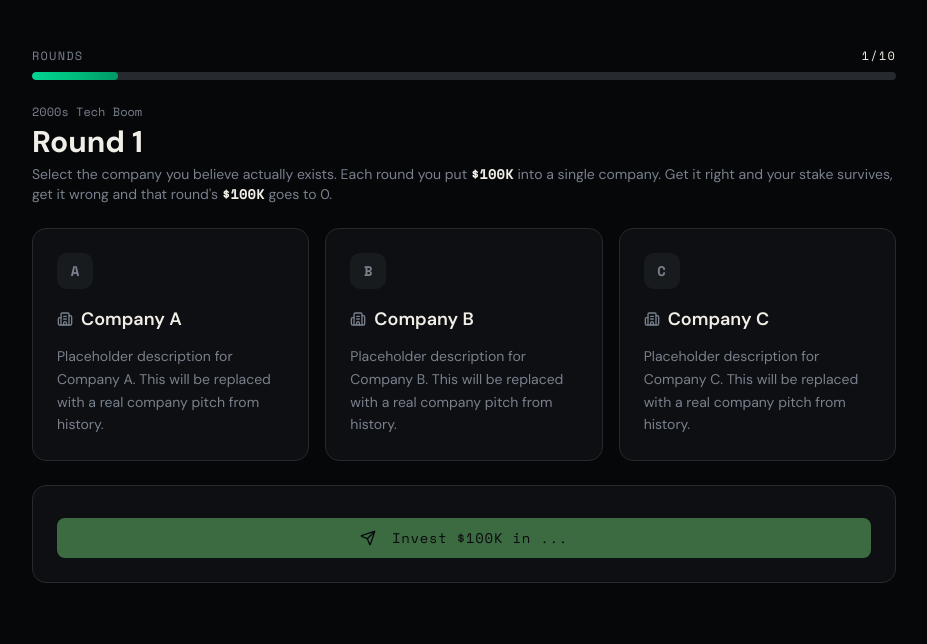
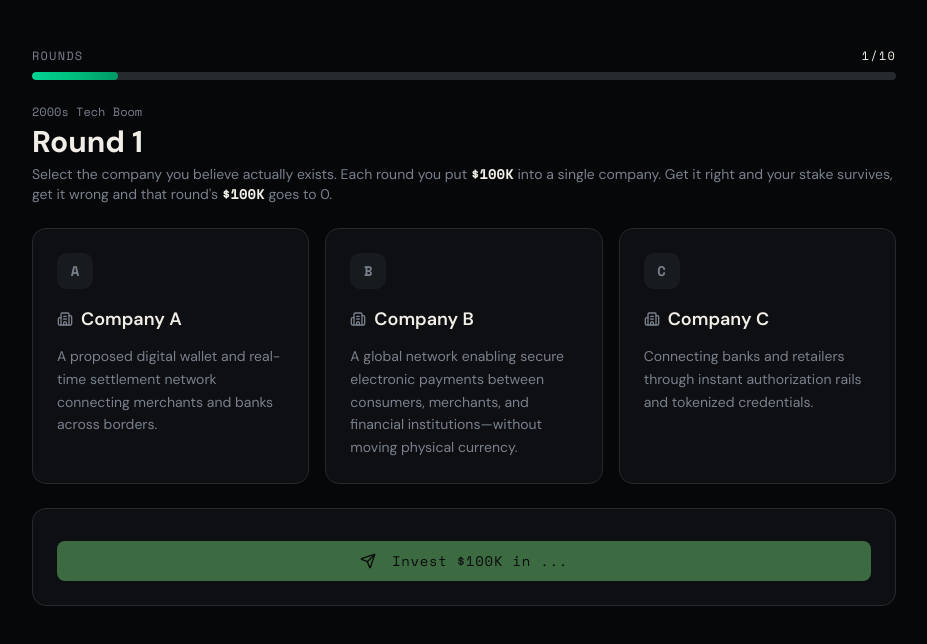
Before and after one commit to arkhamcapital/arkham-vc-sim, a Next.js app: page / in a window 1280 px wide. Both pictures are taken after a click on the button "Start Investing". Shown: the top 644 px of the page, without its empty margins (176-1103 px from the left). Built offline with nearby package versions, Linux system fonts and the light colour scheme.

Commit message:
companies added

```diff
--- a/components/company-card.tsx
+++ b/components/company-card.tsx
@@ -7,6 +7,8 @@ import { Check, X, Building2 } from "lucide-react"
 interface CompanyCardProps {
   company: Company
   index: number
+  /** Anonymous label during round (e.g. "Company A"); real name only shown when isRevealed. */
+  displayName: string
   isSelected: boolean
   isRevealed: boolean
   onSelect: () => void
@@ -15,11 +17,13 @@ interface CompanyCardProps {
 export function CompanyCard({
   company,
   index,
+  displayName,
   isSelected,
   isRevealed,
   onSelect,
 }: CompanyCardProps) {
   const labels = ["A", "B", "C"]
+  const title = isRevealed ? company.name : displayName
 
   return (
     <button
@@ -79,7 +83,7 @@ export function CompanyCard({
       {/* Company Name */}
       <div className="flex items-center gap-2 mb-3">
         <Building2 className="w-4 h-4 text-muted-foreground shrink-0" />
-        <h3 className="text-lg font-semibold text-card-foreground">{company.name}</h3>
+        <h3 className="text-lg font-semibold text-card-foreground">{title}</h3>
       </div>
 
       {/* Description */}
--- a/components/quiz-game.tsx
+++ b/components/quiz-game.tsx
@@ -12,6 +12,15 @@ import { ArrowRight, Send } from "lucide-react"
 
 const STARTING_AMOUNT = 1_000_000
 const ROUND_INVESTMENT = 100_000
+
+/** Anonymous label per round: R1 = Company A/B/C, R2 = D/E/F, … R10 = AA/AB/AC. Names only revealed after submit. */
+function getCompanyDisplayLabel(roundIndex: number, companyIndex: number): string {
+  const n = roundIndex * 3 + companyIndex
+  if (n < 26) return `Company ${String.fromCharCode(65 + n)}`
+  const first = String.fromCharCode(65 + Math.floor(n / 26) - 1)
+  const second = String.fromCharCode(65 + (n % 26))
+  return `Company ${first}${second}`
+}
 
 interface RoundResult {
   correct: boolean
@@ -115,8 +124,7 @@ export function QuizGame() {
             className="flex-1 rounded-xl h-12 border border-emerald-500/40 bg-card/60 font-mono tracking-widest text-xs uppercase text-emerald-300 hover:bg-card/60 hover:border-emerald-400 hover:text-emerald-400"
           >
             <Link href="/submit-startup">
-              Submit startup for review
-            </Link>
+              Founder - Let’s Connect            </Link>
           </Button>
         </div>
       </div>
@@ -179,6 +187,7 @@ export function QuizGame() {
             key={`${round.id}-${index}`}
             company={company}
             index={index}
+            displayName={getCompanyDisplayLabel(currentRound, index)}
             isSelected={selectedCompany === index}
             isRevealed={false}
             onSelect={() => {
@@ -201,7 +210,7 @@ export function QuizGame() {
           >
             <Send className="w-4 h-4 mr-2" />
             Invest {formatMoney(ROUND_INVESTMENT)} in{" "}
-            {selectedCompany !== null ? round.companies[selectedCompany].name : "..."}
+            {selectedCompany !== null ? getCompanyDisplayLabel(currentRound, selectedCompany) : "..."}
           </Button>
         </div>
       )}
--- a/lib/quiz-data.ts
+++ b/lib/quiz-data.ts
@@ -17,20 +17,20 @@ export const rounds: Round[] = [
     era: "2000s Tech Boom",
     companies: [
       {
-        name: "Company A",
-        description: "Placeholder description for Company A. This will be replaced with a real company pitch from history.",
+        name: "NexCard",
+        description: "A proposed digital wallet and real-time settlement network connecting merchants and banks across borders.",
         isReal: false,
         revealText: "This was a fake company. The description will be revealed after you submit your answer.",
       },
       {
-        name: "Company B",
-        description: "Placeholder description for Company B. This will be replaced with a real company pitch from history.",
+        name: "Visa",
+        description: "A global network enabling secure electronic payments between consumers, merchants, and financial institutions—without moving physical currency.",
         isReal: true,
         revealText: "This was the real company! The full story will be revealed after you submit your answer.",
       },
       {
-        name: "Company C",
-        description: "Placeholder description for Company C. This will be replaced with a real company pitch from history.",
+        name: "PayBridge",
+        description: "Connecting banks and retailers through instant authorization rails and tokenized credentials.",
         isReal: false,
         revealText: "This was a fake company. The description will be revealed after you submit your answer.",
       },
@@ -41,20 +41,20 @@ export const rounds: Round[] = [
     era: "1990s Dot-Com",
     companies: [
       {
-        name: "Company D",
-        description: "Placeholder description for Company D. This will be replaced with a real company pitch from history.",
+        name: "Meta",
+        description: "Building tools that help people connect, share, and build community across apps and devices.",
         isReal: true,
         revealText: "This was the real company! The full story will be revealed after you submit your answer.",
       },
       {
-        name: "Company E",
-        description: "Placeholder description for Company E. This will be replaced with a real company pitch from history.",
+        name: "CircleLink",
+        description: "A platform for private groups to share updates, plan events, and stay in touch.",
         isReal: false,
         revealText: "This was a fake company. The description will be revealed after you submit your answer.",
       },
       {
-        name: "Company F",
-        description: "Placeholder description for Company F. This will be replaced with a real company pitch from history.",
+        name: "FeedStream",
+        description: "Curated social feeds and short-form video designed for the next generation of creators.",
         isReal: false,
         revealText: "This was a fake company. The description will be revealed after you submit your answer.",
       },
@@ -65,20 +65,20 @@ export const rounds: Round[] = [
     era: "2010s Unicorns",
     companies: [
       {
-        name: "Company G",
-        description: "Placeholder description for Company G. This will be replaced with a real company pitch from history.",
+        name: "RideLink",
+        description: "On-demand rides and carpool matching in select metro areas, with plans to expand nationally.",
         isReal: false,
         revealText: "This was a fake company. The description will be revealed after you submit your answer.",
       },
       {
-        name: "Company H",
-        description: "Placeholder description for Company H. This will be replaced with a real company pitch from history.",
+        name: "CommuteHub",
+        description: "Subscription-based urban mobility and last-mile delivery for commuters and small businesses.",
         isReal: false,
         revealText: "This was a fake company. The description will be revealed after you submit your answer.",
       },
       {
-        name: "Company I",
-        description: "Placeholder description for Company I. This will be replaced with a real company pitch from history.",
+        name: "Uber",
+        description: "Mobility and delivery at the tap of a button—connecting riders with drivers and customers with local businesses.",
         isReal: true,
         revealText: "This was the real company! The full story will be revealed after you submit your answer.",
       },
@@ -89,20 +89,20 @@ export const rounds: Round[] = [
     era: "1980s Wall Street",
     companies: [
       {
-        name: "Company J",
-        description: "Placeholder description for Company J. This will be replaced with a real company pitch from history.",
+        name: "StayShare",
+        description: "Home-swap and short-term rental listings for travelers seeking authentic local stays.",
         isReal: false,
         revealText: "This was a fake company. The description will be revealed after you submit your answer.",
       },
       {
-        name: "Company K",
-        description: "Placeholder description for Company K. This will be replaced with a real company pitch from history.",
+        name: "Airbnb",
+        description: "A marketplace where anyone can belong anywhere—offering unique stays and experiences hosted by locals.",
         isReal: true,
         revealText: "This was the real company! The full story will be revealed after you submit your answer.",
       },
       {
-        name: "Company L",
-        description: "Placeholder description for Company L. This will be replaced with a real company pitch from history.",
+        name: "Nestaway",
+        description: "Furnished rentals and curated experiences for relocating professionals and extended stays.",
         isReal: false,
         revealText: "This was a fake company. The description will be revealed after you submit your answer.",
       },
@@ -113,20 +113,20 @@ export const rounds: Round[] = [
     era: "2020s AI Wave",
     companies: [
       {
-        name: "Company M",
-        description: "Placeholder description for Company M. This will be replaced with a real company pitch from history.",
+        name: "Doordash",
+        description: "Empowering local commerce by connecting customers with their favorite restaurants and convenience stores through on-demand delivery.",
         isReal: true,
         revealText: "This was the real company! The full story will be revealed after you submit your answer.",
       },
       {
-        name: "Company N",
-        description: "Placeholder description for Company N. This will be replaced with a real company pitch from history.",
+        name: "MealRun",
+        description: "Restaurant delivery and catering for offices and events, with a focus on group orders.",
         isReal: false,
         revealText: "This was a fake company. The description will be revealed after you submit your answer.",
       },
       {
-        name: "Company O",
-        description: "Placeholder description for Company O. This will be replaced with a real company pitch from history.",
+        name: "ChefDrop",
+        description: "Meal kits and same-day delivery from local kitchens and meal-prep partners.",
         isReal: false,
         revealText: "This was a fake company. The description will be revealed after you submit your answer.",
       },
@@ -137,20 +137,20 @@ export const rounds: Round[] = [
     era: "1970s Industrial",
     companies: [
       {
-        name: "Company P",
-        description: "Placeholder description for Company P. This will be replaced with a real company pitch from history.",
+        name: "CloudVault",
+        description: "Encrypted file storage and team sync for enterprises with strict compliance needs.",
         isReal: false,
         revealText: "This was a fake company. The description will be revealed after you submit your answer.",
       },
       {
-        name: "Company Q",
-        description: "Placeholder description for Company Q. This will be replaced with a real company pitch from history.",
+        name: "SyncDrive",
+        description: "Backup and sharing for creative professionals—keep projects in sync across devices.",
         isReal: false,
         revealText: "This was a fake company. The description will be revealed after you submit your answer.",
       },
       {
-        name: "Company R",
-        description: "Placeholder description for Company R. This will be replaced with a real company pitch from history.",
+        name: "Dropbox",
+        description: "Keeping your files in sync and accessible from anywhere—one place for your work and life.",
         isReal: true,
         revealText: "This was the real company! The full story will be revealed after you submit your answer.",
       },
@@ -161,20 +161,20 @@ export const rounds: Round[] = [
     era: "2000s Social Media",
     companies: [
       {
-        name: "Company S",
-        description: "Placeholder description for Company S. This will be replaced with a real company pitch from history.",
+        name: "Coinbase",
+        description: "A secure platform for buying, selling, and storing digital currency—making crypto accessible to everyone.",
         isReal: true,
         revealText: "This was the real company! The full story will be revealed after you submit your answer.",
       },
       {
-        name: "Company T",
-        description: "Placeholder description for Company T. This will be replaced with a real company pitch from history.",
+        name: "BitTrade",
+        description: "A regulated exchange for trading digital assets and stablecoins with institutional-grade custody.",
         isReal: false,
         revealText: "This was a fake company. The description will be revealed after you submit your answer.",
       },
       {
-        name: "Company U",
-        description: "Placeholder description for Company U. This will be replaced with a real company pitch from history.",
+        name: "ChainVault",
+        description: "Custody and staking services for institutional holders of digital assets.",
         isReal: false,
         revealText: "This was a fake company. The description will be revealed after you submit your answer.",
       },
@@ -185,20 +185,20 @@ export const rounds: Round[] = [
     era: "1990s Biotech",
     companies: [
       {
-        name: "Company V",
-        description: "Placeholder description for Company V. This will be replaced with a real company pitch from history.",
+        name: "CartDash",
+        description: "Same-day grocery delivery from partner supermarkets and regional chains.",
         isReal: false,
         revealText: "This was a fake company. The description will be revealed after you submit your answer.",
       },
       {
-        name: "Company W",
-        description: "Placeholder description for Company W. This will be replaced with a real company pitch from history.",
+        name: "Instacart",
+        description: "Groceries and more, delivered from stores you love—so you can get what you need without leaving home.",
         isReal: true,
         revealText: "This was the real company! The full story will be revealed after you submit your answer.",
       },
       {
-        name: "Company X",
-        description: "Placeholder description for Company X. This will be replaced with a real company pitch from history.",
+        name: "GroceryGo",
+        description: "Delivery and pickup from local grocers and specialty stores, with flexible time slots.",
         isReal: false,
         revealText: "This was a fake company. The description will be revealed after you submit your answer.",
       },
@@ -209,20 +209,20 @@ export const rounds: Round[] = [
     era: "2010s FinTech",
     companies: [
       {
-        name: "Company Y",
-        description: "Placeholder description for Company Y. This will be replaced with a real company pitch from history.",
+        name: "IdeaBoard",
+        description: "Save and organize inspiration from across the web in visual boards and collections.",
         isReal: false,
         revealText: "This was a fake company. The description will be revealed after you submit your answer.",
       },
       {
-        name: "Company Z",
-        description: "Placeholder description for Company Z. This will be replaced with a real company pitch from history.",
+        name: "Pinterest",
+        description: "A visual discovery engine where people find ideas and inspiration for their next project, trip, or purchase.",
         isReal: true,
         revealText: "This was the real company! The full story will be revealed after you submit your answer.",
       },
       {
-        name: "Company AA",
-        description: "Placeholder description for Company AA. This will be replaced with a real company pitch from history.",
+        name: "Pinflow",
+        description: "Visual search and recommendations for home, style, and DIY—discover and save what you love.",
         isReal: false,
         revealText: "This was a fake company. The description will be revealed after you submit your answer.",
       },
@@ -233,20 +233,20 @@ export const rounds: Round[] = [
     era: "2020s Climate Tech",
     companies: [
       {
-        name: "Company BB",
-        description: "Placeholder description for Company BB. This will be replaced with a real company pitch from history.",
+        name: "Velocità Motors",
+        description: "Boutique manufacturer of limited-edition performance vehicles and bespoke driving experiences.",
         isReal: false,
         revealText: "This was a fake company. The description will be revealed after you submit your answer.",
       },
       {
-        name: "Company CC",
-        description: "Placeholder description for Company CC. This will be replaced with a real company pitch from history.",
+        name: "Scuderia Apex",
+        description: "Racing-inspired sports cars and exclusive member experiences on and off the track.",
         isReal: false,
         revealText: "This was a fake company. The description will be revealed after you submit your answer.",
       },
       {
-        name: "Company DD",
-        description: "Placeholder description for Company DD. This will be replaced with a real company pitch from history.",
+        name: "Ferrari",
+        description: "Building some of the world's most coveted high-performance cars and competing at the pinnacle of motorsport.",
         isReal: true,
         revealText: "This was the real company! The full story will be revealed after you submit your answer.",
       },
```
Also changed, not shown: components/results-screen.tsx (+11 -4 lines).
